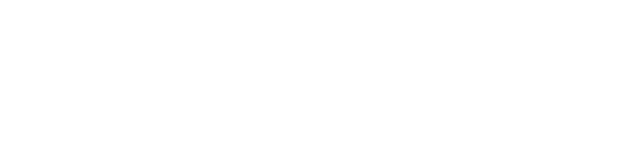
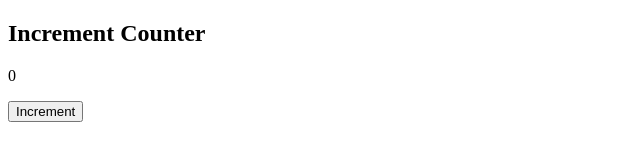
Before and after one commit to acciojob/increment-counter-Lalita-Choudhari, a website: page main.html in a window 1280 px wide. Shown: the whole page, without its empty margins (0-640 px from the left). Drawn offline with Linux system fonts and the light colour scheme.

Commit message:
created a submission

```diff
--- a/main.html
+++ b/main.html
@@ -7,7 +7,9 @@
 </head>
 
 <body>
-	<!-- the entire body must be written by student -->
+	<h2>Increment Counter</h2>
+	<p><span id="count">0</span></p>
+	<button onclick="incrementCounter()">Increment</button>
     <script type="text/javascript" src="./script.js">
 </script>
 
--- a/script.js
+++ b/script.js
@@ -1 +1,7 @@
 //your JS code here. If required.
+let counter = 0;
+
+function incrementCounter() {
+  counter++;
+  document.getElementById("count").innerText = counter;
+}
```
